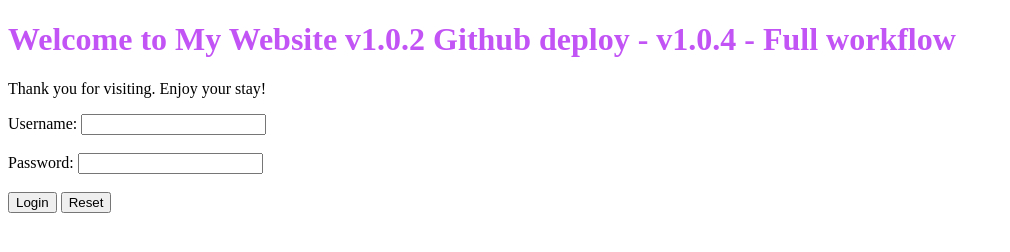
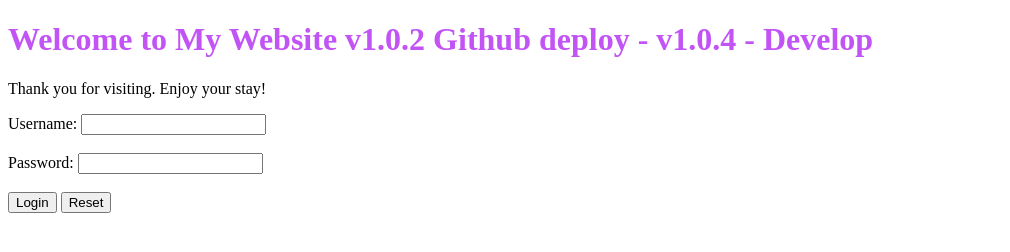
Before and after one commit to longpham5/nodejs-githubaction-ecs-blue-green, a website: page public/index.html in a window 1280 px wide. Shown: the whole page, without its empty margins (0-1010 px from the left). Drawn offline with Linux system fonts and the light colour scheme.

Commit message:
Modify by develop

```diff
--- a/public/index.html
+++ b/public/index.html
@@ -7,7 +7,7 @@
 </head>
 
 <body>
-    <h1 id="welcome" style="color: #C253F5;">Welcome to My Website v1.0.2 Github deploy - v1.0.4 - Full workflow</h1>
+    <h1 id="welcome" style="color: #C253F5;">Welcome to My Website v1.0.2 Github deploy - v1.0.4 - Develop</h1>
     <p>Thank you for visiting. Enjoy your stay!</p>
 
     <form action="/api/login" method="POST">
```
